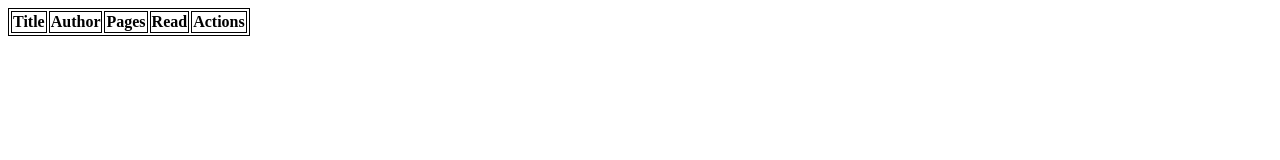
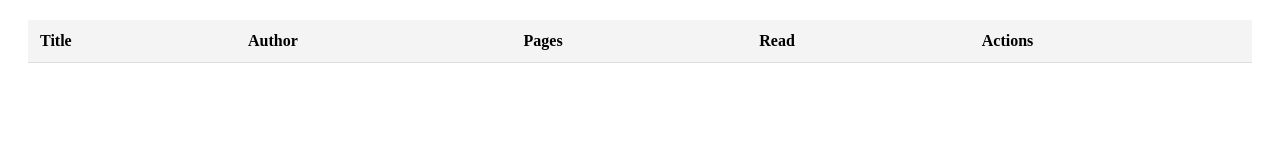
Before and after one commit to avanish1207/library, a plain HTML site: page index.html in a window 1280 px wide. Drawn offline with Linux system fonts and the light colour scheme.

Commit message:
updated table styling

```diff
--- a/styles.css
+++ b/styles.css
@@ -1,3 +1,19 @@
-table, th{
-    border: 1px solid black;
+.cards-container {
+    margin: 20px;
 }
+
+table {
+    width: 100%;
+    border-collapse: collapse;
+}
+
+th, td {
+    padding: 12px;
+    text-align: left;
+    border-bottom: 1px solid #ddd;
+}
+
+th {
+    background-color: #f4f4f4;
+    font-weight: bold;
+}
```
